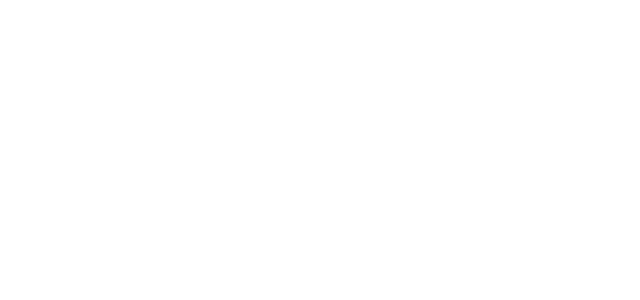
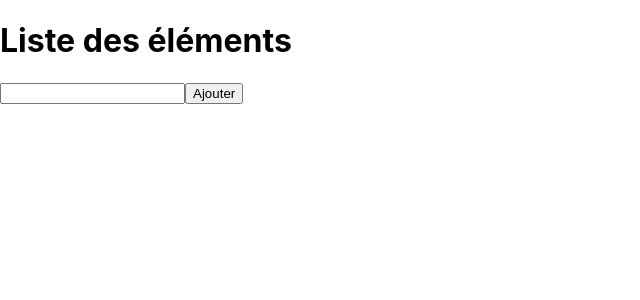
Before and after one commit to mariemtrn/my-todolist, a React app: page / in a window 1280 px wide. Shown: the top 300 px of the page, without its empty margins (0-640 px from the left). Built offline with nearby package versions, Linux system fonts and the light colour scheme.

Commit message:
[FEATURE] To do list component

```diff
--- a/src/App.tsx
+++ b/src/App.tsx
@@ -1,10 +1,35 @@
-import React from 'react';
-import '@src/App.css';
+import React, { useState } from 'react';
 
-function App() {
+const App: React.FC = () => {
+  const [input, setInput] = useState<string>('');
+  const [items, setItems] = useState<string[]>([]);
+
+  const handleAddElement = () => {
+    if (input.trim()) {
+      items.push(input);
+      setItems(items);
+      setInput('');
+    }
+  };
+
   return (
-    <div></div>
+    <div>
+      <h1>Liste des éléments</h1>
+      <input
+        type="text"
+        value={input}
+        onChange={(e) => {
+          setInput(e.target.value);
+        }}
+      />
+      <button onClick={handleAddElement}>Ajouter</button>
+      <ul>
+        {items.map((item, index) => (
+          <li key={index}>{item}</li>
+        ))}
+      </ul>
+    </div>
   );
-}
+};
 
 export default App;
```
